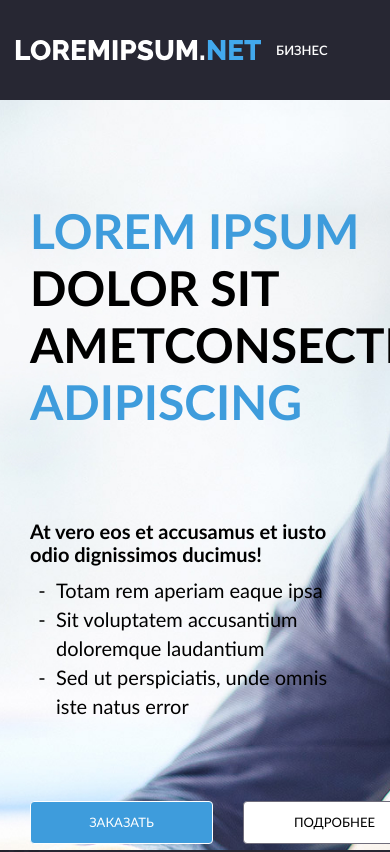
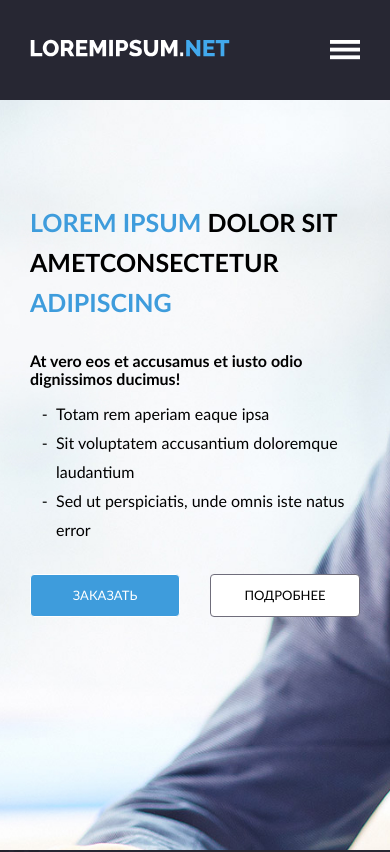
Before and after one commit to bazraider/Layout-busines-site, a website: page src/index.html in a window 390 px wide. Shown: the top 852 px of the page. Drawn offline with nearby package versions, Linux system fonts and the light colour scheme.

Commit message:
add adaptive to banner content

```diff
--- a/src/index.html
+++ b/src/index.html
@@ -32,6 +32,7 @@
           </li>
         </ul>
       </nav>
+      <button class="header__menu"></button>
     </div>
   </header>
   <main>
--- a/src/styles/styles.scss
+++ b/src/styles/styles.scss
@@ -16,18 +16,17 @@ body {
 
   .header__inner {
     max-width: 1172px;
-    width: 95%;
     margin: 0 auto;
     min-height: 100px;
     display: flex;
     justify-content: space-between;
     align-items: center;
-    padding-left: 15px;
-    padding-right: 15px;
+    padding-left: 30px;
+    padding-right: 30px;
 
     .header__logo {
       display: block;
-      min-width: 246px;
+      width: 246px;
       height: 22px;
       margin-right: 15px;
       background-image: url(../img/logo.svg);
@@ -36,10 +35,18 @@ body {
       text-decoration: none;
       color: white;
       text-transform: uppercase;
+
+      @media screen and (max-width: 545px) {
+        background-size: 200px;
+      }
     }
 
     .header__nav {
       overflow: hidden;
+
+      @media screen and (max-width: 700px) {
+        display: none;
+      }
 
       .header__list {
         display: flex;
@@ -48,6 +55,10 @@ body {
         list-style: none;
         padding-left: 0;
         gap: 60px;
+
+        @media screen and (max-width: 835px) {
+          gap: 30px;
+        }
 
         .header__item {
           .header__link {
@@ -64,6 +75,20 @@ body {
             color: #43ABF0;
           }
         }
+      }
+    }
+
+    .header__menu {
+      display: none;
+
+      @media screen and (max-width: 700px) {
+        display: block;
+        border: none;
+        mask-image: url(../img/menu-mobile.svg);
+        background-color: rgb(255, 255, 255);
+        width: 30px;
+        height: 20px;
+        cursor: pointer;
       }
     }
   }
@@ -104,6 +129,26 @@ main {
         span {
           color: #3E9CDC;
         }
+
+        @media screen and (max-width: 670px) {
+          font-size: 40px;
+          margin-bottom: 40px;
+        }
+
+        @media screen and (max-width: 570px) {
+          font-size: 36px;
+          margin-bottom: 30px;
+        }
+
+        @media screen and (max-width: 520px) {
+          font-size: 30px;
+          line-height: 40px;
+          margin-bottom: 20px;
+        }
+
+        @media screen and (max-width: 450px) {
+          font-size: 25px;
+        }
       }
 
       .banner-content__description {
@@ -111,6 +156,10 @@ main {
         font-weight: 700;
         font-size: 20px;
         margin: 10px 0;
+
+        @media screen and (max-width: 520px) {
+          font-size: 16px;
+        }
       }
 
       .banner-content__list {
@@ -122,12 +171,18 @@ main {
         margin: 0;
         margin-bottom: 80px;
 
+        @media screen and (max-width: 520px) {
+          font-size: 16px;
+          margin-bottom: 30px;
+        }
+
         .banner-content__item {
           list-style-type: "-  ";
         }
       }
 
       .banner-content__buttons-container {
+        width: 100%;
         display: flex;
         flex-direction: row;
         gap: 30px;
@@ -458,7 +513,6 @@ main {
         }
 
         .order__btn_send {
-          margin: 0 auto;
           padding-left: 0px;
           background: #3E9CDC;
           border: 1px solid #FFFFFF;
```
Also changed, not shown: src/img/menu-mobile.svg (added), src/styles/styles.css, 1 other file.
